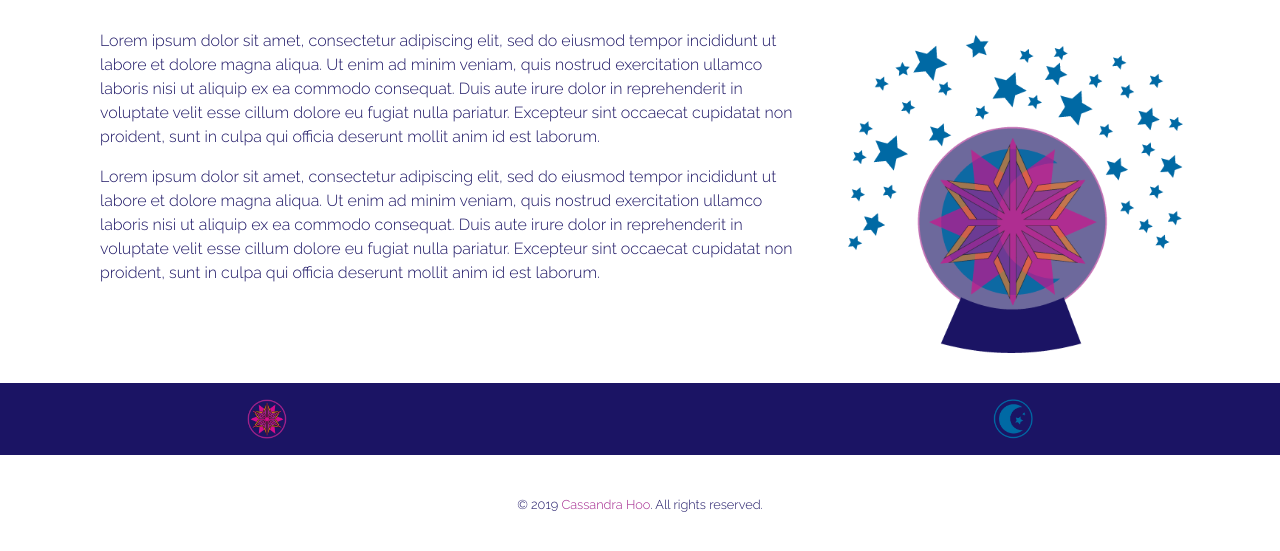
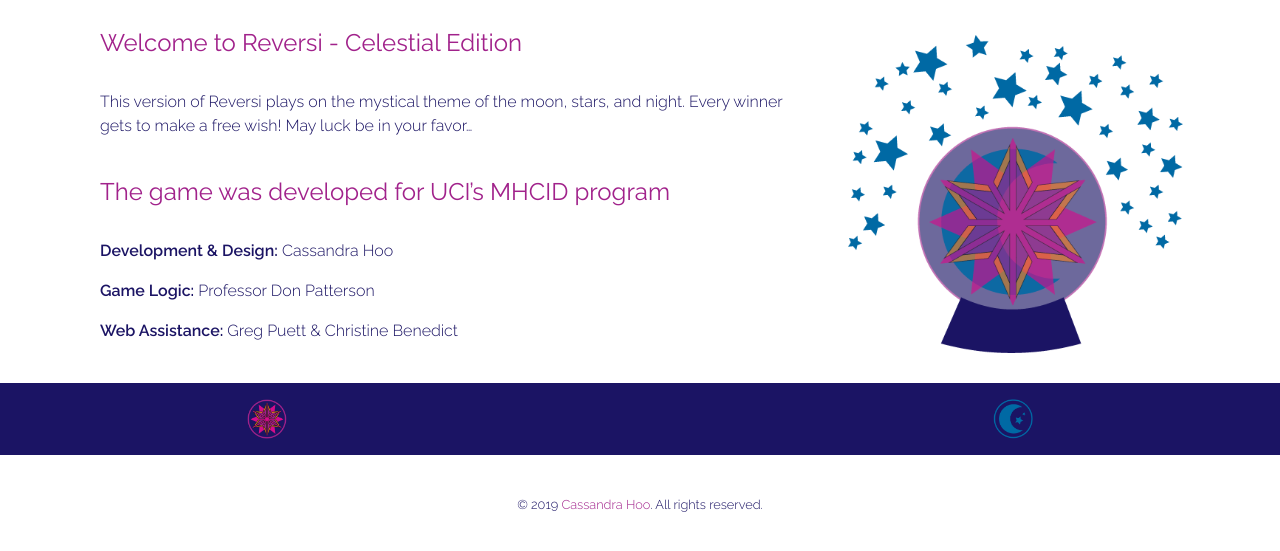
Before and after one commit to CassandraHoo/reversi, a website: page public/about.html in a window 1280 px wide. Shown: the part 209-760 px from the top of the page. Drawn offline with nearby package versions, Linux system fonts and the light colour scheme; no server answers; a web font is replaced by a local one.

Commit message:
Final About Page changes

```diff
--- a/public/about.html
+++ b/public/about.html
@@ -55,8 +55,16 @@
       <div class='container-fluid about-container'>
         <div class='row'>
           <div class='col-8 text-left'>
-            <p>Lorem ipsum dolor sit amet, consectetur adipiscing elit, sed do eiusmod tempor incididunt ut labore et dolore magna aliqua. Ut enim ad minim veniam, quis nostrud exercitation ullamco laboris nisi ut aliquip ex ea commodo consequat. Duis aute irure dolor in reprehenderit in voluptate velit esse cillum dolore eu fugiat nulla pariatur. Excepteur sint occaecat cupidatat non proident, sunt in culpa qui officia deserunt mollit anim id est laborum.</p>
-            <p>Lorem ipsum dolor sit amet, consectetur adipiscing elit, sed do eiusmod tempor incididunt ut labore et dolore magna aliqua. Ut enim ad minim veniam, quis nostrud exercitation ullamco laboris nisi ut aliquip ex ea commodo consequat. Duis aute irure dolor in reprehenderit in voluptate velit esse cillum dolore eu fugiat nulla pariatur. Excepteur sint occaecat cupidatat non proident, sunt in culpa qui officia deserunt mollit anim id est laborum.</p>
+            <h3 class="h3-about"><b>Welcome to Reversi - Celestial Edition</b></h3>
+            <div class="pb-4"></div>
+            <p>This version of Reversi plays on the mystical theme of the moon, stars, and night. Every winner gets to make a free wish! May luck be in your favor…</p>
+            <div class="pb-4"></div>
+            <h3 class="h3-about"><b>The game was developed for UCI’s MHCID program</b></h3>
+            <div class="pb-4"></div>
+            <p><b class="p-bold-about">Development & Design:</b> Cassandra Hoo</p>
+            <p><b class="p-bold-about">Game Logic:</b> Professor Don Patterson</p>
+            <p><b class="p-bold-about">Web Assistance:</b> Greg Puett & Christine Benedict</p>
+
           </div>
           <div class='col-4'>
             <img class='image-fluid' src='/assets/images/crystal_ball_2.png' alt='Crystal Ball' width='350px'/>
--- a/public/assets/css/game.css
+++ b/public/assets/css/game.css
@@ -31,7 +31,7 @@
   bottom: 0;
   left: 0;
   right: 0;
-  background: rgb(27,20,100);
+  background: rgb(27,20,100,0.9);
   height: 180%;
   width: 100%;
   z-index: 10;
--- a/public/assets/css/style.css
+++ b/public/assets/css/style.css
@@ -174,3 +174,17 @@
   padding-left:100px;
   padding-right:100px;
 }
+
+.p-bold-about {
+  font-family: 'Raleway', sans-serif;
+  font-size: 100%;
+  font-weight: 600;
+  color: rgb(27,20,100);
+}
+
+.h3-about {
+  font-family: 'Raleway', sans-serif;
+  font-size: 150%;
+  font-weight: 200;
+  color: rgb(161,34,139);
+}
```
